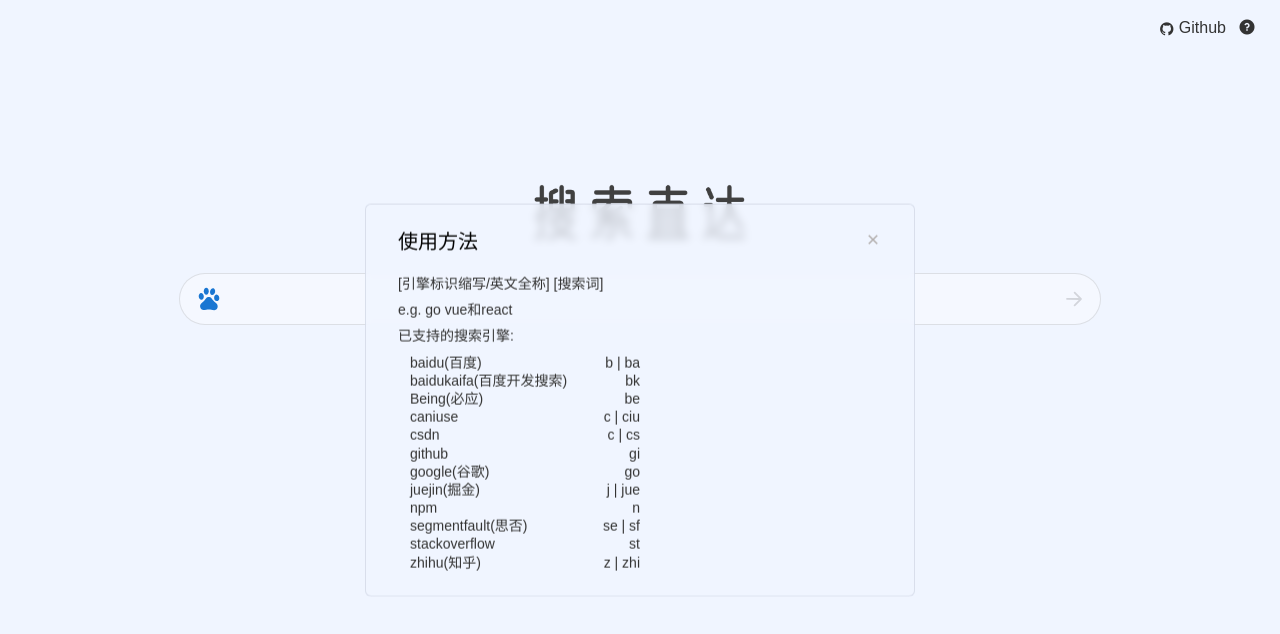
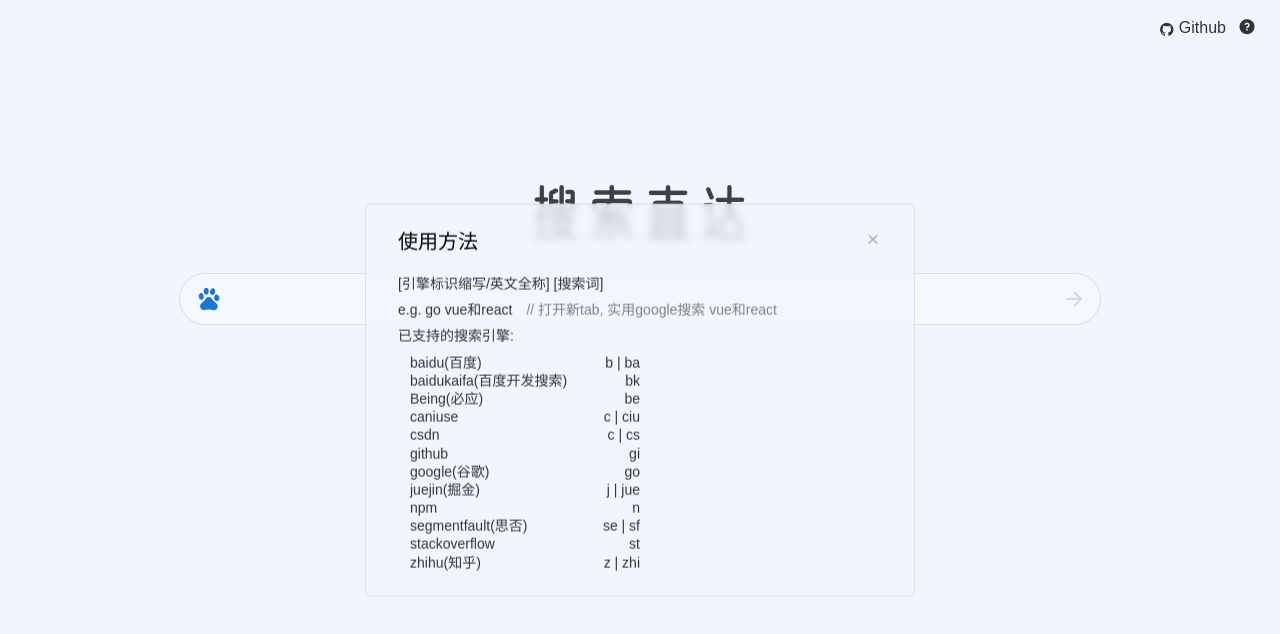
Before and after one commit to CiroLee/direct-search, a Vue app: page / in a window 1280 px wide. Both pictures are taken after a click on the icon 1246 px from the left and 27 px from the top of the page. Shown: the top 634 px of the page. Built offline with nearby package versions, Linux system fonts and the light colour scheme; a small style sheet from the web is missing.

Commit message:
style: 样式优化

```diff
--- a/index.html
+++ b/index.html
@@ -4,7 +4,6 @@
     <meta charset="UTF-8" />
     <link rel="icon" href="/favicon.ico" />
     <meta name="viewport" content="width=device-width,initial-scale=1.0,minimum-scale=1.0,maximum-scale=1.0" />
-    <link href="https://unpkg.com/remixicon@2.5.0/fonts/remixicon.css" rel="stylesheet" />
     <title>搜索直达</title>
   </head>
   <body>
--- a/package.json
+++ b/package.json
@@ -15,11 +15,11 @@
       "eslint --config .eslintrc.js"
     ],
     "*.{vue,css,sass,scss}": [
-      "stylelint --fix",
-      "git add"
+      "stylelint --fix"
     ]
   },
   "dependencies": {
+    "remixicon": "^2.5.0",
     "reset-css": "^5.0.1",
     "vfonts": "^0.0.3",
     "vue": "^3.2.36"
--- a/src/App.vue
+++ b/src/App.vue
@@ -19,7 +19,10 @@
       <h4 class="direct-search__modal--title">使用方法</h4>
       <div class="direct-search__modal--content">
         <p>[引擎标识缩写/英文全称] [搜索词]</p>
-        <p>e.g. go vue和react</p>
+        <p>
+          <span>e.g. go vue和react</span>
+          <span class="gray indent-2"> // 打开新tab, 实用google搜索 vue和react</span>
+        </p>
         <p>已支持的搜索引擎:</p>
         <ul>
           <li v-for="item in sortedSearchEngineMap" :key="item.name">
@@ -298,4 +301,13 @@
     }
   }
 }
+
+.indent-2 {
+  display: inline-block;
+  text-indent: 1em;
+}
+
+.gray {
+  color: gray;
+}
 </style>
--- a/src/main.ts
+++ b/src/main.ts
@@ -4,6 +4,7 @@
 // 通用字体
 import 'vfonts/Lato.css';
 import './styles/global.scss';
+import 'remixicon/fonts/remixicon.css';
 
 const app = createApp(App);
 app.mount('#app');
```
Also changed, not shown: 2 other files (tests, documents, lock files or other folders).
